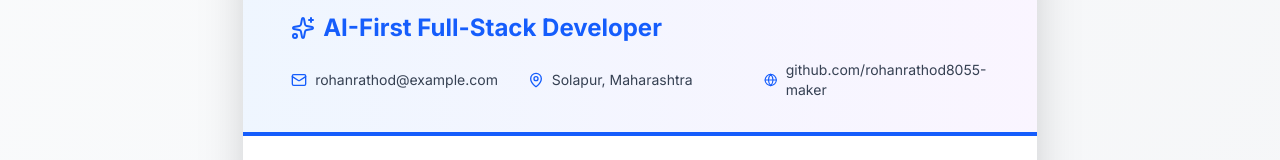
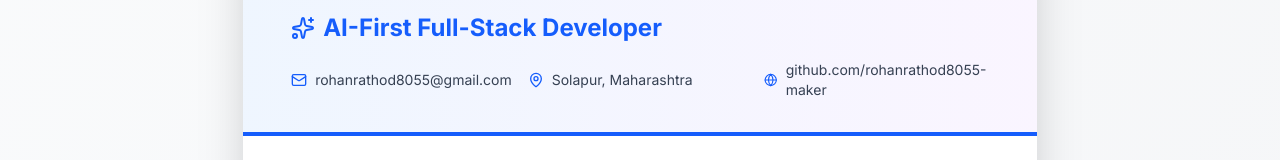
Before and after one commit to rohanrathod8055-maker/the-agentic-architect, a Next.js app: page /resume in a window 1280 px wide. Shown: the part 140-300 px from the top of the page. Built offline with nearby package versions, Linux system fonts and the light colour scheme; no server answers.

Commit message:
Fixed email in resume to rohanrathod8055@gmail.com

```diff
--- a/app/resume/page.tsx
+++ b/app/resume/page.tsx
@@ -40,7 +40,7 @@ export default function ResumePage() {
                         <div className="grid grid-cols-2 md:grid-cols-3 gap-3 text-sm text-gray-700">
                             <div className="flex items-center gap-2">
                                 <Mail className="w-4 h-4 text-blue-600" />
-                                <span>rohanrathod@example.com</span>
+                                <span>rohanrathod8055@gmail.com</span>
                             </div>
                             <div className="flex items-center gap-2">
                                 <MapPin className="w-4 h-4 text-blue-600" />
```
